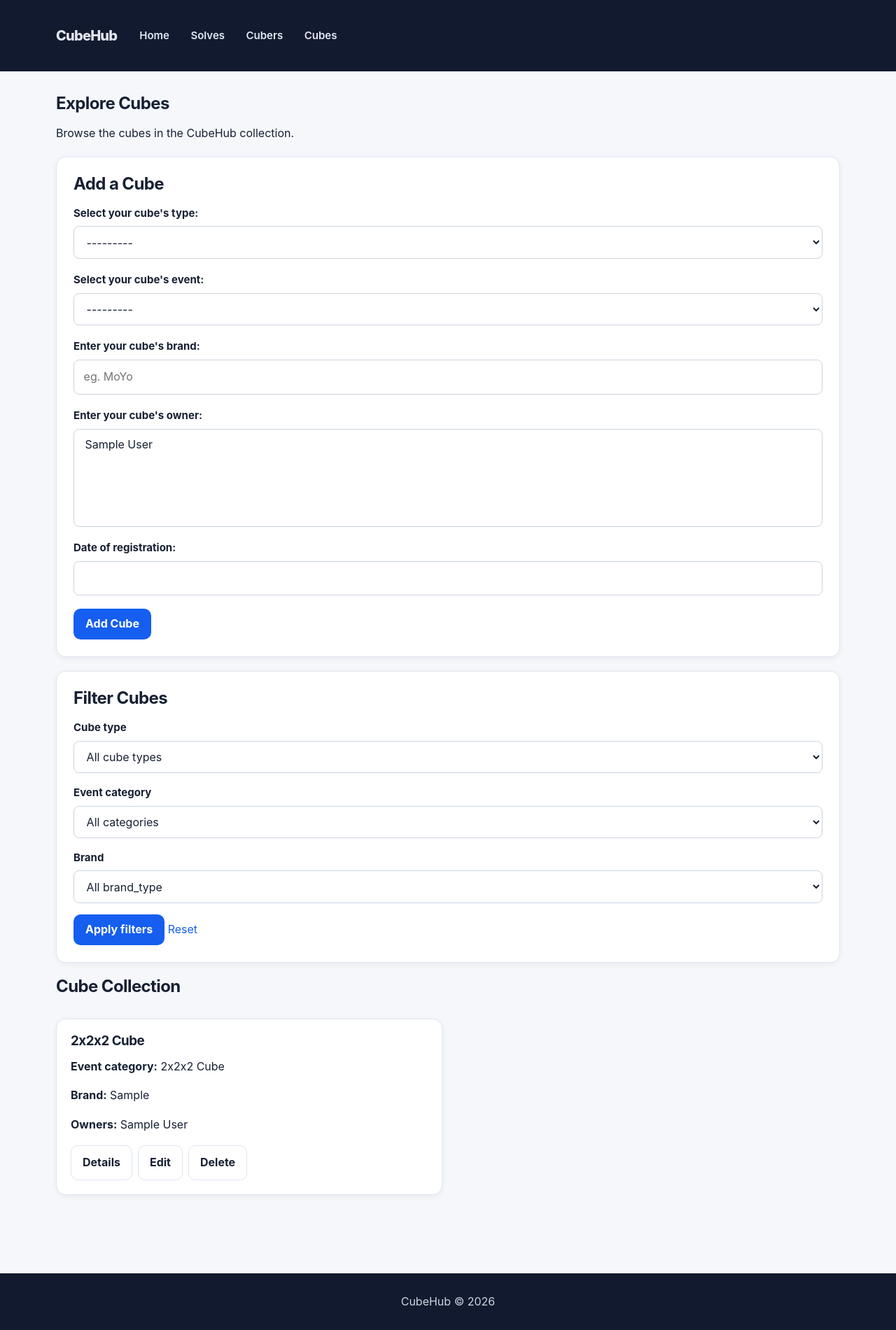
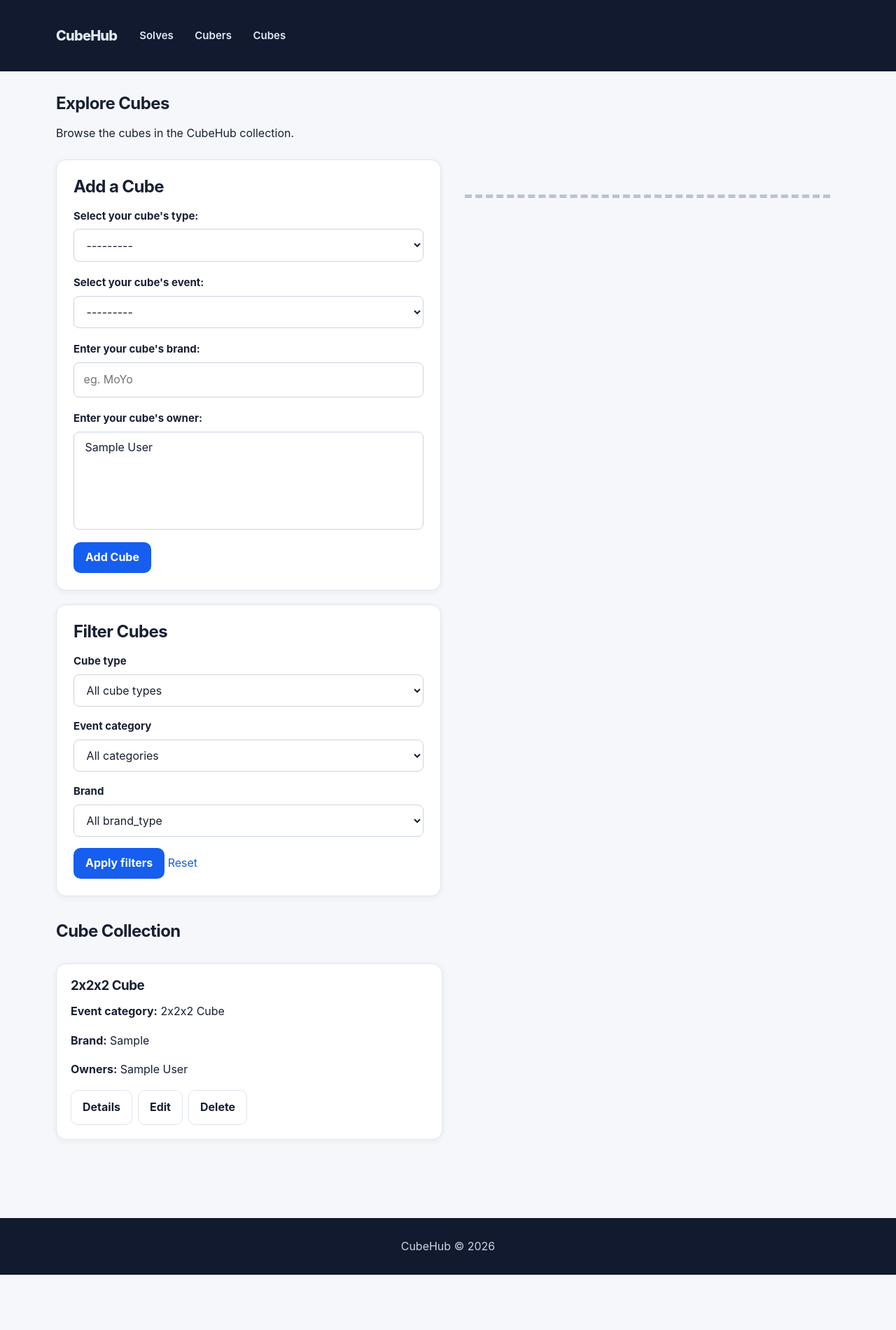
Before and after one commit to B0zhidar-GH/CubeHub, a Django app: page /cubes/ in a window 1280 px wide. Shown: the whole page at 70% size. After the commit the page ends 1822 px from the top, so only its background shows below. Run offline with Django 5.2, Linux system fonts and the light colour scheme; tables that the repository leaves empty hold one stand-in row (values such as "Sample post").

Commit message:
Final version

```diff
--- a/cubers/urls.py
+++ b/cubers/urls.py
@@ -9,4 +9,5 @@ urlpatterns = [
 
     path('<int:cuber_id>/delete/', views.cuber_delete, name='cuber_delete'),
     path('<int:cuber_id>/details/', views.cuber_details, name='cuber_details'),
+    #path('add/', views.cuber_create, name='cuber_create')
 ]
--- a/cubers/views.py
+++ b/cubers/views.py
@@ -53,9 +53,6 @@ def cuber_list(request: HttpRequest):
             'form': form
         }
     )
-
-
-
 
 
 
--- a/cubes/templates/cubes/cube-list.html
+++ b/cubes/templates/cubes/cube-list.html
@@ -7,16 +7,29 @@
     <h1>Explore Cubes</h1>
     <p>Browse the cubes in the CubeHub collection.</p>
 
+    <div class="list-controls-grid">
     <!-- Create a cube -->
     <section class="create-section">
         <h2>Add a Cube</h2>
 
         <form method="post">
             {% csrf_token %}
-            {{ form.as_p }}
+
+            {% for field in form %}
+                {% if field.name != 'registration_date' %}
+                    <p>
+                        {{ field.label_tag }}
+                        {{ field }}
+                        {{ field.errors }}
+                    </p>
+                {% endif %}
+            {% endfor %}
+
             <button type="submit">Add Cube</button>
         </form>
     </section>
+
+<hr class="section-divider">
 
     <!-- Filter form -->
     <section class="filter-section">
@@ -66,11 +79,13 @@
             <a href="{% url 'cube_list' %}">Reset</a>
         </form>
     </section>
+    </div>
+
 
 
 
     <!-- Cube list -->
-    <section class="cubes-list">
+    <section class="results-section cubes-list">
         <h2>Cube Collection</h2>
 
         {% for cube_item in cubes %}
--- a/static/css/style.css
+++ b/static/css/style.css
@@ -706,3 +706,115 @@ main.page-container > .page-container {
         grid-template-columns: 1fr;
     }
 }
+
+
+
+
+/* ========== Create / Search tabs ========== */
+
+.cuber-tabs {
+    display: flex !important;
+    justify-content: center !important;
+    align-items: center;
+    gap: 28px;
+    width: 100%;
+    max-width: 720px;
+    margin: 36px auto 48px !important;
+    padding: 0 16px;
+    box-sizing: border-box;
+}
+
+.cuber-tabs .cuber-tab {
+    display: flex !important;
+    flex: 1 1 0;
+    justify-content: center;
+    align-items: center;
+    min-height: 100px;
+    padding: 22px 28px;
+    box-sizing: border-box;
+
+    background: #ffffff;
+    color: #155eef;
+    border: 2px solid #155eef;
+    border-radius: 16px;
+
+    font-size: 26px;
+    font-weight: 800;
+    letter-spacing: 0.3px;
+    text-decoration: none !important;
+    text-align: center;
+
+    box-shadow: 0 6px 16px rgba(21, 94, 239, 0.12);
+    transition: all 0.22s ease;
+}
+
+.cuber-tabs .cuber-tab:hover {
+    background: #eef4ff;
+    color: #155eef;
+    text-decoration: none !important;
+    transform: translateY(-3px);
+    box-shadow: 0 10px 22px rgba(21, 94, 239, 0.18);
+}
+
+.cuber-tabs .cuber-tab.active {
+    background: linear-gradient(135deg, #155eef, #4f46e5);
+    color: #ffffff !important;
+    border-color: transparent;
+    box-shadow: 0 8px 20px rgba(21, 94, 239, 0.28);
+}
+
+.cuber-tabs .cuber-tab.active:hover {
+    background: linear-gradient(135deg, #1049bd, #4338ca);
+    color: #ffffff !important;
+}
+
+@media (max-width: 600px) {
+    .cuber-tabs {
+        gap: 14px;
+        margin: 24px auto 36px !important;
+    }
+
+    .cuber-tabs .cuber-tab {
+        min-height: 76px;
+        padding: 14px 10px;
+        font-size: 18px;
+        border-radius: 12px;
+    }
+}
+
+
+/* Separate Create and Search/Filter into clear panels on list pages */
+.list-controls-grid {
+    display: grid;
+    grid-template-columns: repeat(2, minmax(0, 1fr));
+    gap: 1.25rem;
+    align-items: start;
+    margin: 1.5rem 0;
+}
+
+.list-controls-grid > .create-section,
+.list-controls-grid > .filter-section {
+    height: 100%;
+    min-width: 0;
+    box-sizing: border-box;
+    margin: 0;
+}
+
+.results-section {
+    margin-top: 2rem;
+    padding-top: 0.25rem;
+}
+
+@media (max-width: 760px) {
+    .list-controls-grid {
+        grid-template-columns: 1fr;
+    }
+}
+
+
+.section-divider {
+    border: none;
+    border-top: 5px dashed #b8c4d6;
+    width: 95%;
+    margin: 50px auto;
+}
--- a/templates/partials/navbar.html
+++ b/templates/partials/navbar.html
@@ -2,7 +2,7 @@
     <a class="navbar-brand" href="{% url 'home' %}">CubeHub</a>
 
     <nav class="navbar-nav" aria-label="Main navigation">
-        <a class="nav-link" href="{% url 'home' %}">Home</a>
+
         <a class="nav-link" href="{% url 'solve_list' %}">Solves</a>
         <a class="nav-link" href="{% url 'cuber_list' %}">Cubers</a>
         <a class="nav-link" href="{% url 'cube_list' %}">Cubes</a>
```
Also changed, not shown: cubers/templates/cubers/cuber-list.html (+18 -2 lines), solves/templates/solves/solve-list.html (+17 -2 lines), static/css/list-sections-addition.css (added, +27 -0 lines), templates/home.html (+17 -15 lines).
